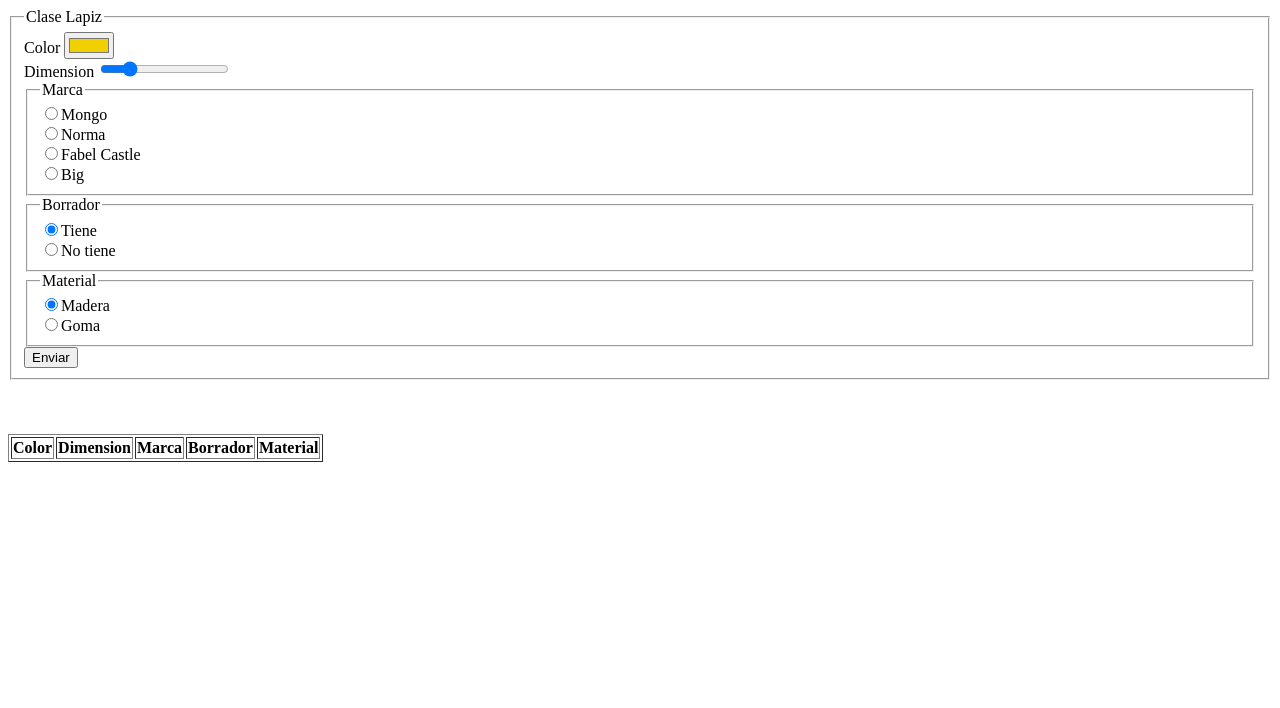
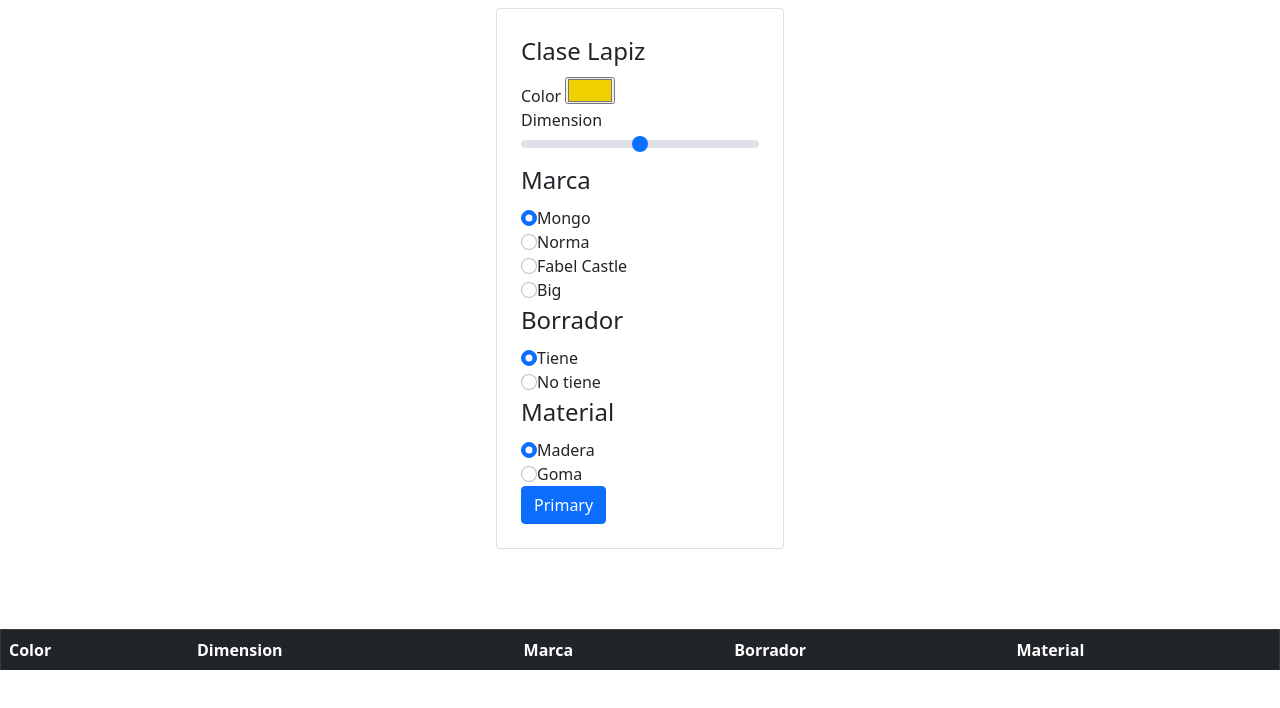
Before and after one commit to StivenCarvajalCampus/projectPOO, a plain HTML site: page FormPOO/FormPOO/index.html in a window 1280 px wide. Drawn offline with nearby package versions, Linux system fonts and the light colour scheme.

Commit message:
feat(ProjectPoo): :sparkles: Projectfull

```diff
--- a/FormPOO/FormPOO/index.html
+++ b/FormPOO/FormPOO/index.html
@@ -4,42 +4,48 @@
     <meta charset="UTF-8">
     <meta http-equiv="X-UA-Compatible" content="IE=edge">
     <meta name="viewport" content="width=device-width, initial-scale=1.0">
+    <link href="https://cdn.jsdelivr.net/npm/bootstrap@5.0.2/dist/css/bootstrap.min.css" rel="stylesheet" integrity="sha384-EVSTQN3/azprG1Anm3QDgpJLIm9Nao0Yz1ztcQTwFspd3yD65VohhpuuCOmLASjC" crossorigin="anonymous">
+
 
     <title>Document</title>
     <script src="main.js" defer></script>
 </head>
 <body>
-    <form>
+    <div class="d-flex justify-content-center">
+    <div class="card p-4 m-2" style="width: 18rem;" >
+    <form id="formulario">
         <fieldset>
             <legend>Clase Lapiz</legend>
             <label>Color</label>
             <input type="color" name="color"><br>
             <label>Dimension</label>
-            <input type="range" id="rangeInput" name = "range" min="0" max="100" value="50" />
+            <input class="form-range" type="range" id="rangeInput" name = "range" min="0" max="19" step="0.5" />
             <span id="rangeValue" name="range"></span>
             <br>
             <fieldset>
                 <legend>Marca</legend>
-                <input type="radio" name="marca" value="Mongo"><label>Mongo</label><br>
-                <input type="radio" name="marca" value="Norma"><label>Norma</label><br>
-                <input type="radio" name="marca" value="Fabel Castle"><label>Fabel Castle</label><br>
-                <input type="radio" name="marca" value="Big"><label>Big</label><br>
+                <input class = "form-check-input" type="radio" name="marca" id="Mongo"value="Mongo"><label>Mongo</label><br>
+                <input class = "form-check-input" type="radio" name="marca" id="Norma"value="Norma"><label>Norma</label><br>
+                <input class = "form-check-input" type="radio" name="marca" id="Fabel Castle"value="Fabel Castle"><label>Fabel Castle</label><br>
+                <input class = "form-check-input" type="radio" name="marca" id="Big"value="Big"><label>Big</label><br>
             </fieldset>
             <fieldset>
                 <legend>Borrador</legend>
-                <input type="radio" name="borrador" id="tiene"value="true"><label>Tiene</label><br>
-                <input type="radio" name="borrador" id="notiene"value="false"><label>No tiene</label><br>
+                <input class = "form-check-input" type="radio" name="borrador" id="tiene"value="true"><label>Tiene</label><br>
+                <input class = "form-check-input" type="radio" name="borrador" id="notiene"value="false"><label>No tiene</label><br>
             </fieldset>
             <fieldset>
                 <legend>Material</legend>
-                <input type="radio" name="material" id="Madera" value="Madera"><label>Madera</label><br>
-                <input type="radio" name="material" id="Goma" value="Goma"><label>Goma</label><br>
+                <input class = "form-check-input" type="radio" name="material" id="Madera" value="Madera"><label>Madera</label><br>
+                <input class = "form-check-input" type="radio" name="material" id="Goma" value="Goma"><label>Goma</label><br>
             </fieldset>
-            <input type="submit" value="Enviar">
+            <button type="submit" class="btn btn-primary">Primary</button>
         </fieldset>
     </form>
+</div>
+</div>
     <br><br><br>
-    <table border="solid">
+    <table class= "table table-dark table-hover"border="solid" >
         <thead>
             <tr>
                 <th>Color</th>
@@ -49,7 +55,7 @@
                 <th>Material</th>
             </tr>
         </thead>
-        <tbody>
+        <tbody id="table">
 
         </tbody>
     </table>
--- a/FormPOO/FormPOO/main.js
+++ b/FormPOO/FormPOO/main.js
@@ -7,7 +7,7 @@
 class lapiz{
     #marca
     constructor({color="#F0D000",
-                dimension="19",
+                dimension="15",
                 borrador="true",
                 material= "Madera",
                 marca="mongol"}){
@@ -31,19 +31,52 @@ class lapiz{
   getMaterial(){
     return this.material;
   }
+  getMarca(){
+    return this.#marca;
+
+  }
 }
 let obj = undefined;
 let color = document.querySelector(`[name="color"]`)
 let dimension = document.querySelector(`[name="range"]`)
 let borrador = tiene.checked= true;
 let material = Madera.checked = true ;
+let marca = Mongo.checked = true;
 
 addEventListener("DOMContentLoaded", (e)=>{
     obj = new lapiz({});
     color.value = obj.color;
-    dimension.value = obj.dimension;
-    material.getElementById("Madera") = obj.material;
-    borrador.getElementById("tiene") = obj.borrador;
+    dimension.value = obj.getDimension;
+    document.getElementById("Madera").innerHTML = obj.getMaterial();
+    document.getElementById("tiene").innerHTML = obj.getBorrador();
+    document.getElementById("Mongo").innerHTML = obj.getMarca();
+
+    const form = document.querySelector("#formulario")
+    const table = document.querySelector("#table")
+
+    formulario.addEventListener("submit",(e) => {
+      e.preventDefault();
+      const formData = new FormData(form);
+      const colorData = formData.get("color");
+      const dimensionData = formData.get("range");
+      const marcaData = formData.get("marca");
+      const borradorData = formData.get("borrador");
+      const materialData = formData.get("material");
+
+      const pencil1 = new lapiz ({color: colorData, dimension: dimensionData, marca: marcaData,borrador: borradorData, material: materialData})
+
+      let pencil = new lapiz({}) ;
+      document.querySelector(`#table`).insertAdjacentHTML("beforeend",`
+      <tr>
+      <th style = "background-color:${pencil1.getColor()}">${pencil1.getColor()}</th>
+      <th>${pencil1.getDimension()}</th>
+      <th>${pencil1.getMarca()}</th>
+      <th>${pencil1.getBorrador()}</th>
+      <th>${pencil1.getMaterial()}</th>
+    </tr>
+    `)
 
 
+            })
+
 })
```
